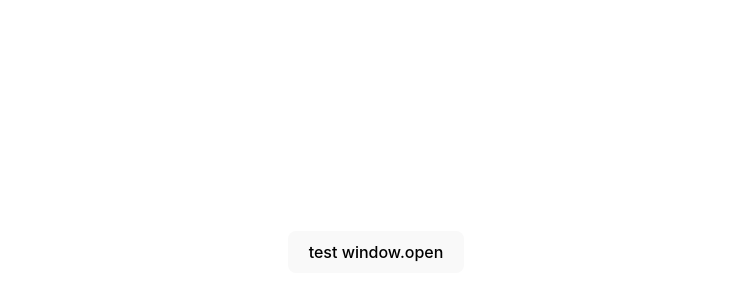
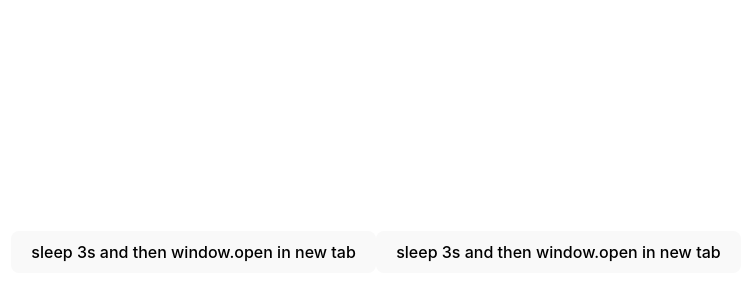
Before and after one commit to mwskwong/geo-permission-browser-behavior, a React (Vite) app: page / in a window 1280 px wide. Shown: the part 148-448 px from the top of the page, without its empty margins (264-1015 px from the left). Built offline with nearby package versions, Linux system fonts and the light colour scheme.

Commit message:
feat: test open in new tab in safari

```diff
--- a/src/App.tsx
+++ b/src/App.tsx
@@ -1,14 +1,29 @@
+const sleep = (ms: number) => new Promise(r => setTimeout(r, ms));
+
 export default function App() {
-  const callbackUrl = "https://example.com";
+  const hkiclUrl = "https://fps.payapps.hkicl.com.hk/";
   return (
     <div>
       <button
-        onClick={() => {
-          window.open(callbackUrl + "?is_successful=0", "_blank");
-          window.close();
+        onClick={async () => {
+          await sleep(3000);
+          window.open(hkiclUrl, "_blank");
         }}
       >
-        test window.open
+        sleep 3s and then window.open in new tab
+      </button>
+      <button
+        onClick={async () => {
+          await sleep(3000);
+
+          const link = document.createElement('a');
+          link.href = hkiclUrl;
+          link.target = "_blank";
+          link.rel = "noopener noreferrer";
+          link.click();
+        }}
+      >
+        sleep 3s and then window.open in new tab
       </button>
     </div>
   );
```
